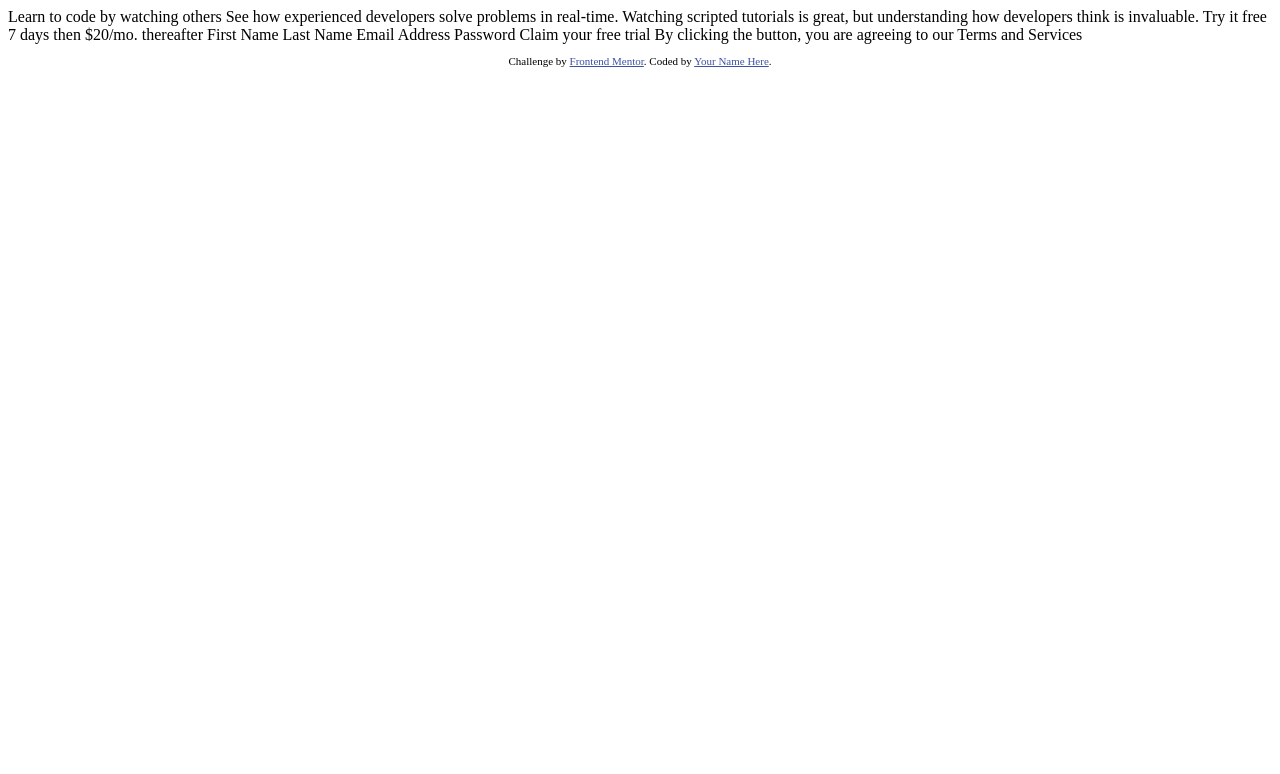
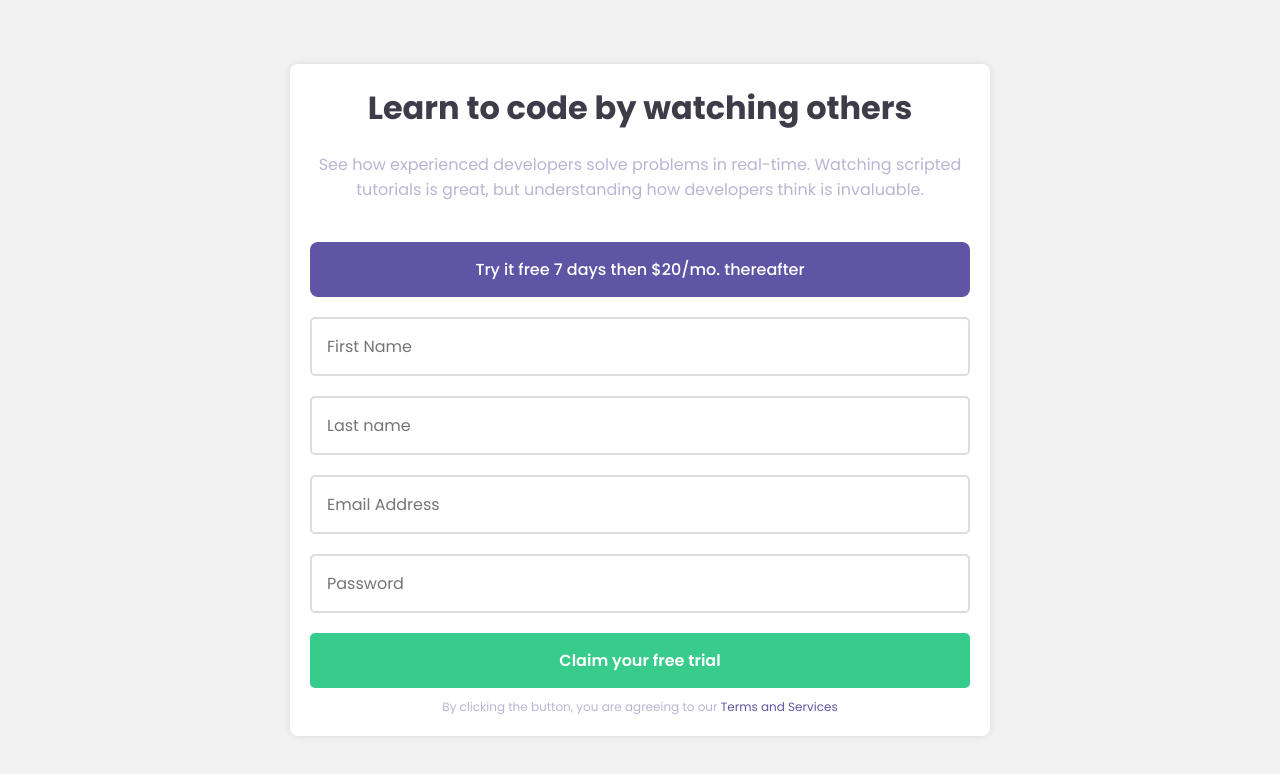
Before and after one commit to TafadzwaTG/intro-page-and-signup-form, a plain HTML site: page index.html in a window 1280 px wide. Drawn offline with Linux system fonts and the light colour scheme.

Commit message:
Updated index.html and styles.css

```diff
--- a/index.html
+++ b/index.html
@@ -1,42 +1,72 @@
 <!DOCTYPE html>
 <html lang="en">
+
 <head>
   <meta charset="UTF-8">
-  <meta name="viewport" content="width=device-width, initial-scale=1.0"> <!-- displays site properly based on user's device -->
+  <meta name="viewport" content="width=device-width, initial-scale=1.0">
+  <!-- displays site properly based on user's device -->
 
   <link rel="icon" type="image/png" sizes="32x32" href="./images/favicon-32x32.png">
 
   <title>Frontend Mentor | Intro component with sign up form</title>
-
+  <link rel="stylesheet" href="styles.css">
+  <link href="https://fonts.googleapis.com/css2?family=Poppins:wght@400;500;600;700&display=swap" rel="stylesheet">
   <!-- Feel free to remove these styles or customise in your own stylesheet 👍 -->
   <style>
-    .attribution { font-size: 11px; text-align: center; }
-    .attribution a { color: hsl(228, 45%, 44%); }
+    .attribution {
+      font-size: 11px;
+      text-align: center;
+    }
+
+    .attribution a {
+      color: hsl(228, 45%, 44%);
+    }
   </style>
 </head>
+
 <body>
+  <div class="container">
+    <div class="intro">
 
-  Learn to code by watching others
+      <h1>Learn to code by watching others</h1>
 
-  See how experienced developers solve problems in real-time. Watching scripted tutorials is great,
-  but understanding how developers think is invaluable.
+      <p>See how experienced developers solve problems in real-time. Watching scripted tutorials is great,
+        but understanding how developers think is invaluable. </p>
+    </div>
+    <div class="signup">
+      <div class="offer">
 
-  Try it free 7 days then $20/mo. thereafter
-
-  First Name
-  Last Name
-  Email Address
-  Password
-
-  Claim your free trial
-
-  By clicking the button, you are agreeing to our Terms and Services
-
+        <p>Try it free 7 days then $20/mo. thereafter</p>
+      </div>
+      <form id="signup">
+        <div class="form-control">
+          <input type="text" id="first-name" placeholder="First Name">
+          <small>Error message</small>
+        </div>
+        <div class="form-control">
+          <input type="text" id="last-name" placeholder="Last name">
+          <small>Error message</small>
+        </div>
+        <div class="form-control">
+          <input type="email" id="email" placeholder="Email Address">
+          <small>Error message</small>
+        </div>
+        <div class="form-control">
+          <input type="password" id="password" placeholder="Password">
+          <small>Error message</small>
+        </div>
+        <button type="submit">Claim your free trial </button>
+        <p class="terms"> By clicking the button, you are agreeing to our <a href="#"> Terms and Services</a></p>
+      </form>
+    </div>
+  </div>
   <footer>
     <p class="attribution">
-      Challenge by <a href="https://www.frontendmentor.io?ref=challenge" target="_blank">Frontend Mentor</a>.
-      Coded by <a href="#">Your Name Here</a>.
+      Challenge by <a href="https://github.com/zacharyschroder" target="_blank">Zachary Schroder</a>.
+      Coded by <a href="https://github.com/TafadzwaTG">Tafadzwa Muzamindo</a>.
     </p>
+
   </footer>
+  <script src="scripts.js"></script>
 </body>
 </html>
--- /dev/null
+++ b/styles.css
@@ -0,0 +1,115 @@
+* {
+    box-sizing: border-box;
+    margin: 0;
+    padding: 0;
+    font-family: "Poppins", sans-serif;
+}
+body{
+    display: flex;
+    justify-content: center;
+    align-items: center;
+    min-height: 100vh;
+    background-color: #f2f2f2;
+    padding: 20px;
+}
+.container{
+    max-width: 700px;
+    background: white;
+    padding: 20px;
+    border-radius: 8px;
+    box-shadow: 0 0 10px rgba(0, 0, 0, 0.1);
+
+}
+.intro{
+    text-align: center;
+    margin-bottom: 20px;
+}
+.intro h1 {
+    font-weight: 700;
+    color: hsl(249, 10%, 26%);
+    margin-bottom: 20px;
+}
+.intro p{
+    color: hsl(246, 25%, 77%);
+    margin-bottom: 40px;
+}
+.signup .offer{
+    background-color: hsl(248, 32%, 49%);
+    color: white;
+    text-align: center;
+    padding: 15px;
+    border-radius: 8px;
+    margin-bottom: 20px;
+    font-weight: 500;
+}
+.signup form{
+    display: flex;
+    flex-direction: column;
+}
+.form-control{
+    margin-bottom: 20px;
+    position: relative;
+}
+.form-control input {
+    width: 100%;
+    padding: 15px;
+    border: 2px solid #ddd;
+    border-radius: 5px;
+    font-size: 16px;
+    font-weight: 400;
+  }
+  .form-control input:focus {
+    border-color: hsl(248, 32%, 49%);
+    outline: none;
+  }
+  .form-control small {
+    color: hsl(0, 100%, 74%);
+    position: absolute;
+    bottom: -20px;
+    left: 0;
+    visibility: hidden;
+    font-size: 12px;
+  }
+  button {
+    background-color: hsl(154, 59%, 51%);
+    color: white;
+    border: none;
+    padding: 15px;
+    border-radius: 5px;
+    cursor: pointer;
+    font-size: 16px;
+    font-weight: 600;
+  }
+  button:hover {
+    background-color: #32b27e;
+  }
+  .terms {
+    text-align: center;
+    color: hsl(246, 25%, 77%);
+    font-size: 12px;
+    margin-top: 10px;
+  }
+  .terms a {
+    color: hsl(248, 32%, 49%);
+    text-decoration: none;
+  }
+  .terms a:hover {
+    text-decoration: underline;
+  }
+  .attribution {
+    font-size: 11px;
+    text-align: center;
+    position: fixed;
+    bottom: 10px;
+    width: 100%;
+  }
+
+  .attribution a {
+    color: hsl(228, 45%, 44%);
+  }
+  /* Responsive Design */
+@media (max-width: 375px) {
+    .container {
+      max-width: 100%;
+    }
+  }
```
